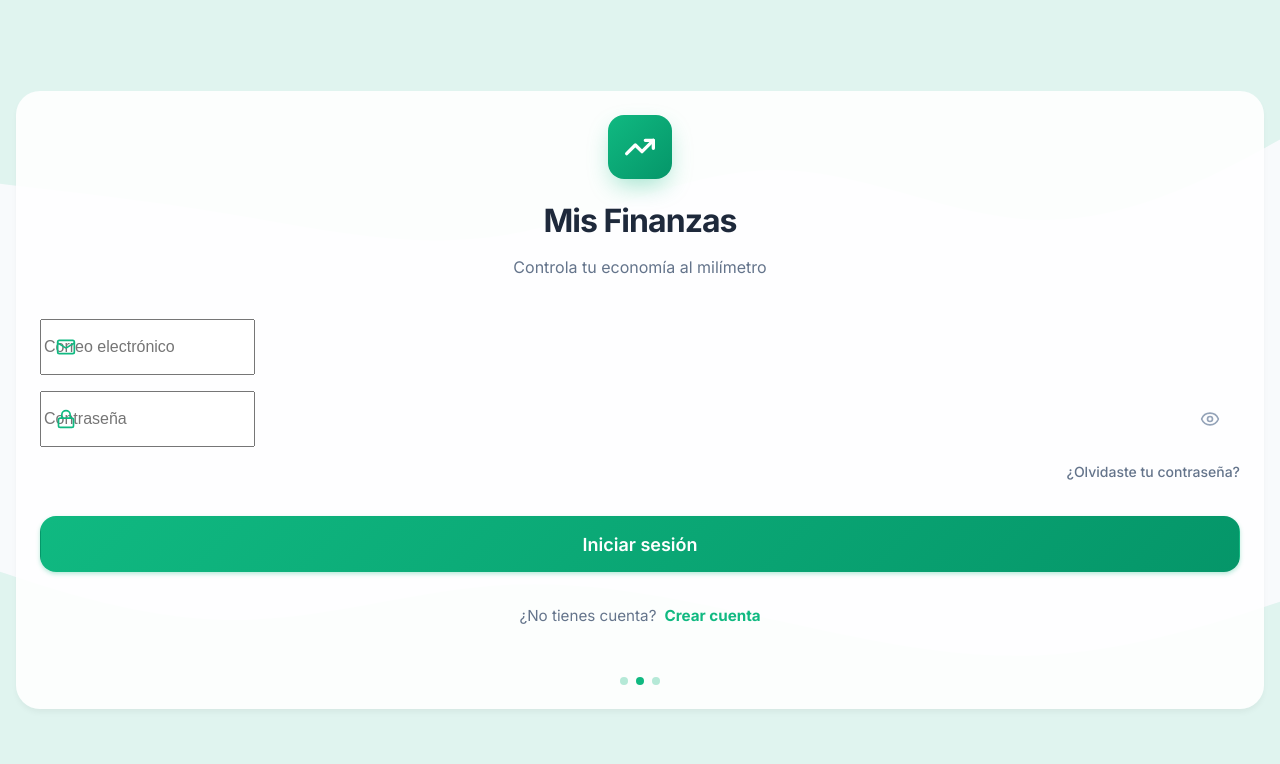
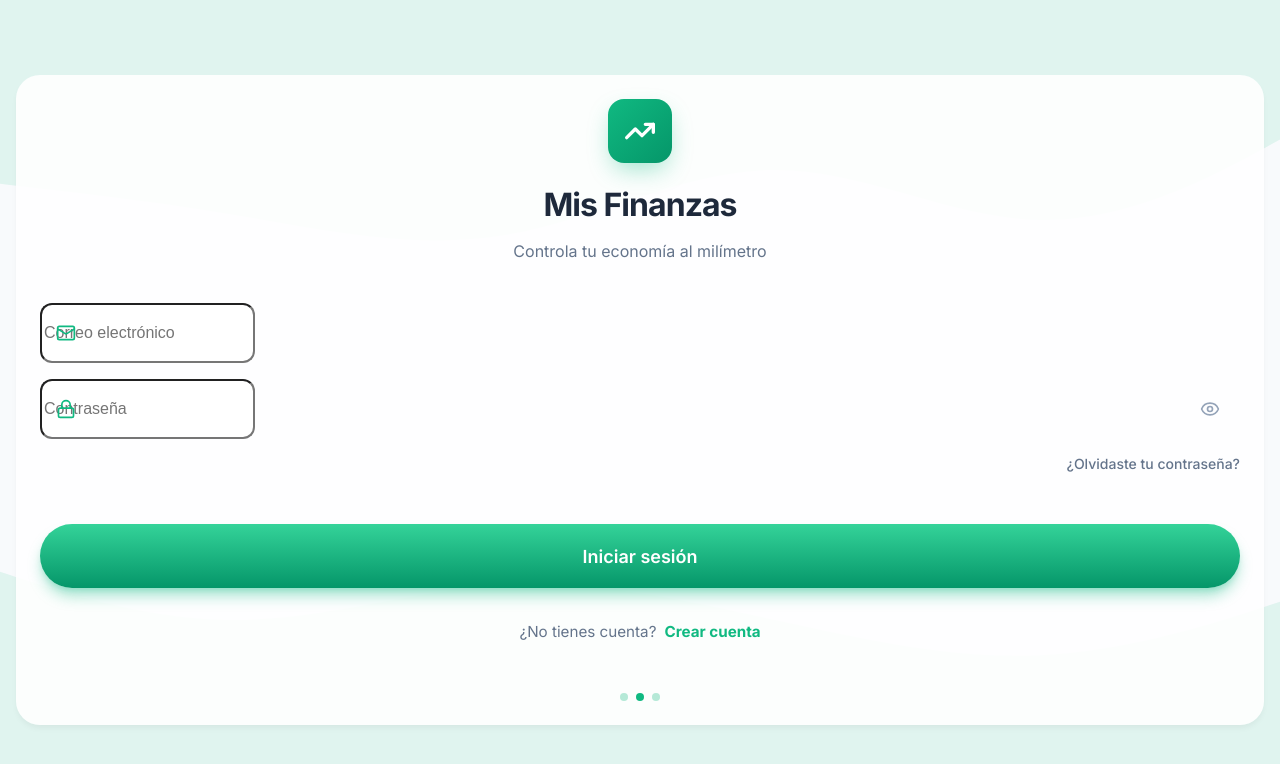
Before and after one commit to EVONGwb/mis-finanzas-app, a React (Vite) app in the folder frontend/: page /login in a window 1280 px wide. Shown: the top 764 px of the page. Built offline with nearby package versions, Linux system fonts and the light colour scheme.

Commit message:
style: update login/register inputs and button to match reference image strictly

```diff
--- a/frontend/src/pages/Login.jsx
+++ b/frontend/src/pages/Login.jsx
@@ -136,7 +136,7 @@ export default function Login({ onAuthed }) {
             value={email}
             onChange={(e) => setEmail(e.target.value)}
             required
-            style={{ height: "56px", fontSize: "1rem" }}
+            style={{ height: "60px", fontSize: "1rem", borderRadius: "12px" }}
           />
 
           <Input
@@ -147,7 +147,7 @@ export default function Login({ onAuthed }) {
             value={password}
             onChange={(e) => setPassword(e.target.value)}
             required
-            style={{ height: "56px", fontSize: "1rem" }}
+            style={{ height: "60px", fontSize: "1rem", borderRadius: "12px" }}
             rightElement={
               <button
                 type="button"
@@ -206,11 +206,13 @@ export default function Login({ onAuthed }) {
             isLoading={loading}
             style={{
               width: "100%",
-              marginTop: "1rem",
-              height: "56px",
+              marginTop: "2rem",
+              height: "64px",
               fontSize: "1.125rem",
-              borderRadius: "16px", // Matching input radius roughly or slightly more rounded
-              background: "linear-gradient(135deg, var(--color-primary) 0%, var(--color-primary-dark) 100%)"
+              borderRadius: "50px", // Pill shape as per image
+              background: "linear-gradient(180deg, #34D399 0%, #059669 100%)", // Green gradient
+              boxShadow: "0 10px 15px -3px rgba(16, 185, 129, 0.4), 0 4px 6px -2px rgba(16, 185, 129, 0.2)",
+              border: "none"
             }}
           >
             Iniciar sesión
--- a/frontend/src/pages/Register.jsx
+++ b/frontend/src/pages/Register.jsx
@@ -139,7 +139,7 @@ export default function Register({ onAuthed }) {
             value={name}
             onChange={(e) => setName(e.target.value)}
             required
-            style={{ height: "56px", fontSize: "1rem" }}
+            style={{ height: "60px", fontSize: "1rem", borderRadius: "12px" }}
           />
           <Input
             icon={Mail}
@@ -149,7 +149,7 @@ export default function Register({ onAuthed }) {
             value={email}
             onChange={(e) => setEmail(e.target.value)}
             required
-            style={{ height: "56px", fontSize: "1rem" }}
+            style={{ height: "60px", fontSize: "1rem", borderRadius: "12px" }}
           />
           <Input
             icon={Lock}
@@ -159,7 +159,7 @@ export default function Register({ onAuthed }) {
             value={password}
             onChange={(e) => setPassword(e.target.value)}
             required
-            style={{ height: "56px", fontSize: "1rem" }}
+            style={{ height: "60px", fontSize: "1rem", borderRadius: "12px" }}
           />
           <Input
             icon={Lock}
@@ -169,7 +169,7 @@ export default function Register({ onAuthed }) {
             value={confirmPassword}
             onChange={(e) => setConfirmPassword(e.target.value)}
             required
-            style={{ height: "56px", fontSize: "1rem" }}
+            style={{ height: "60px", fontSize: "1rem", borderRadius: "12px" }}
             rightElement={
               <button
                 type="button"
@@ -232,11 +232,14 @@ export default function Register({ onAuthed }) {
             isLoading={loading}
             style={{
               width: "100%",
-              marginTop: "0.5rem",
-              height: "56px",
+              marginTop: "2rem",
+              height: "64px",
               fontSize: "1.125rem",
-              borderRadius: "16px",
-              background: "linear-gradient(135deg, var(--color-primary) 0%, var(--color-primary-dark) 100%)"
+              borderRadius: "50px",
+              background: "linear-gradient(180deg, #34D399 0%, #059669 100%)",
+              boxShadow: "0 10px 15px -3px rgba(16, 185, 129, 0.4), 0 4px 6px -2px rgba(16, 185, 129, 0.2)",
+              color: "white",
+              border: "none"
             }}
           >
             Crear cuenta
```
